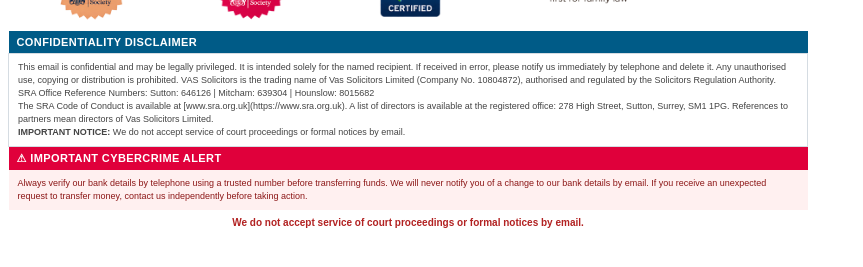
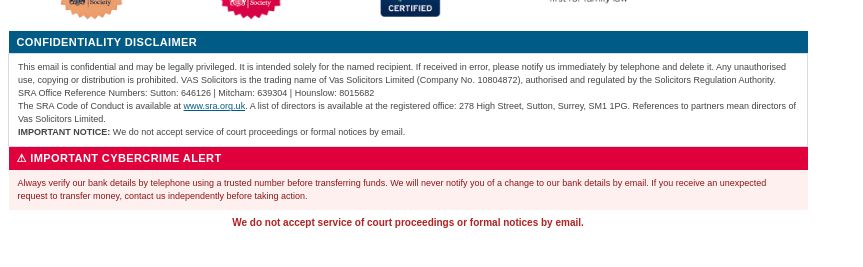
Before and after one commit to chandruvas/vas-email-signature, a plain HTML site: page index.html in a window 1280 px wide. Shown: the part 387-654 px from the top of the page, without its empty margins (0-863 px from the left). Drawn offline with Linux system fonts and the light colour scheme.

Commit message:
Add files via upload

```diff
--- a/index.html
+++ b/index.html
@@ -393,7 +393,7 @@ regulated by the Solicitors Regulation Authority.<br>
 
 SRA Office Reference Numbers: Sutton: 646126 | Mitcham: 639304 | Hounslow: 8015682<br>
 
-The SRA Code of Conduct is available at [www.sra.org.uk](https://www.sra.org.uk). A list of directors is available
+The SRA Code of Conduct is available at <a href="https://www.sra.org.uk" style="color:#005b87;">www.sra.org.uk</a>. A list of directors is available
 at the registered office: 278 High Street, Sutton, Surrey, SM1 1PG. References to partners mean directors of
 Vas Solicitors Limited.<br>
 
```
